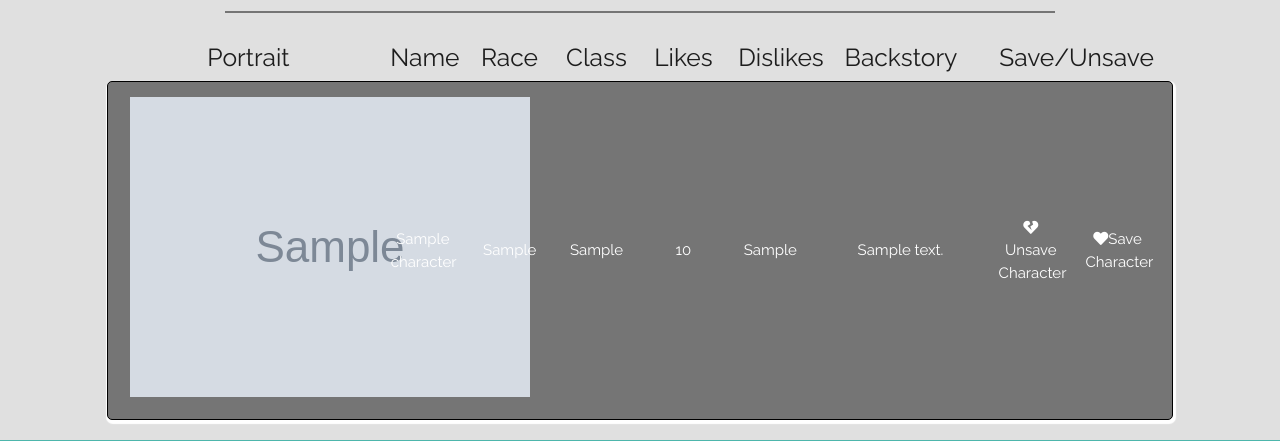
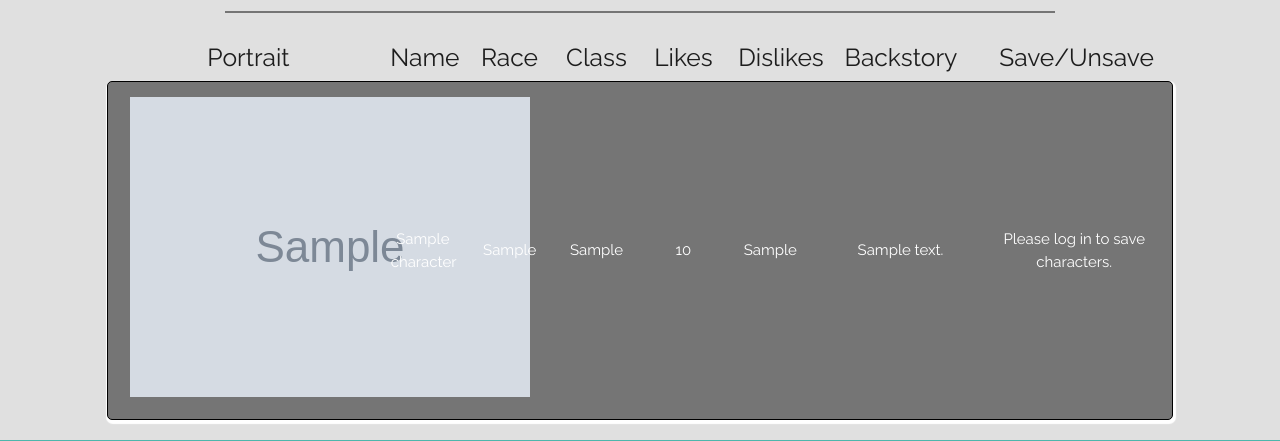
Before and after one commit to Code-Institute-Submissions/IBrazyI-The-Drunken-Goblin, a Flask app: page /search in a window 1280 px wide. Shown: the part 468-909 px from the top of the page. Run offline with Flask 2, Linux system fonts and the light colour scheme; grey boxes marked "Sample" are stand-in pictures; a database or web service that is not in the repository returns one stand-in record (values such as "Sample title"); parts of the project's set-up code (start-up, migrations or seed data) failed here and were passed over; some libraries are stand-ins or nearby versions.

Commit message:
Removed the ability for non logged in uses to save characters which would throw and error

```diff
--- a/static/css/style.css
+++ b/static/css/style.css
@@ -164,6 +164,10 @@ footer {
     font-family: 'Raleway', sans-serif;
 }
 
+.char-info {
+    margin-bottom: 10px;
+}
+
 @media (min-height: 800px) {
     .background-image-tavern {
         height: 50vh;
--- a/templates/tavern.html
+++ b/templates/tavern.html
@@ -62,8 +62,12 @@
             <div class="col l1">{{ character.character_likes }}</div>
             <div class="col l1">{{ character.character_dislikes }}</div>
             <div class="col l2">{{ character.character_bio }}</div>
+        {% if session.user %}
             <div class="col l1 save-buttons offset-s1"><a class="save-button-text" href="{{ url_for('removesavecharacter', character_id=character._id) }}"><i class="fas fa-heart-broken"></i>Unsave Character</a></div>
             <div class="col l1 save-buttons "><a class="save-button-text" href="{{ url_for('savecharacter', character_id=character._id) }}"><i class="fas fa-heart"></i>Save Character</a></div>
+            {% else %}
+            <div class="col l2">Please log in to save characters.</div>
+        {% endif %}
         </div>
     </div>
     {% if character["character_user"] == session.user %}
@@ -81,14 +85,17 @@
                 <div class="row">
                     <div class="row">
                         <div class="character-image col s8 offset-s2"><img src="{{ character.character_image }}"></div>
-                        <div class="col s8 offset-s2"><span>Name: </span>{{ character.character_name }}</div>
-                        <div class="col s8 offset-s2"><span>Race: </span>{{ character.character_race }}</div>
-                        <div class="col s8 offset-s2"><span>Class: </span>{{ character.character_class }}</div>
-                        <div class="col s8 offset-s2"><span>Likes: </span>{{ character.character_likes }}</div>
-                        <div class="col s8 offset-s2"><span>Dislikes: </span>{{ character.character_dislikes }}</div>
-                        <div class="col s8 offset-s2"><span>Bio: </span>{{ character.character_bio }}</div>
-                        <div class="col s5 save-buttons offset-s1"><a class="save-button-text" href="{{ url_for('removesavecharacter', character_id=character._id) }}"><i class="fas fa-heart-broken"></i>Unsave Character</a></div>
-                        <div class="col s5 save-buttons "><a class="save-button-text" href="{{ url_for('savecharacter', character_id=character._id) }}"><i class="fas fa-heart"></i>Save Character</a></div>
+                        <div class="char-info col s8 offset-s2"><span>Name: </span>{{ character.character_name }}</div>
+                        <div class="char-info col s8 offset-s2"><span>Race: </span>{{ character.character_race }}</div>
+                        <div class="char-info col s8 offset-s2"><span>Class: </span>{{ character.character_class }}</div>
+                        <div class="char-info col s8 offset-s2"><span>Likes: </span>{{ character.character_likes }}</div>
+                        <div class="char-info col s8 offset-s2"><span>Dislikes: </span>{{ character.character_dislikes }}</div>
+                        <div class="char-info col s8 offset-s2"><span>Bio: </span>{{ character.character_bio }}</div>
+                    {% if session.user %}
+                        <div class="char-info col s5 save-buttons offset-s1"><a class="save-button-text" href="{{ url_for('removesavecharacter', character_id=character._id) }}"><i class="fas fa-heart-broken"></i>Unsave Character</a></div>
+                        <div class="char-info col s5 save-buttons "><a class="save-button-text" href="{{ url_for('savecharacter', character_id=character._id) }}"><i class="fas fa-heart"></i>Save Character</a></div>
+                        {% else %}
+                    {% endif %}
                     </div>
                 {% if character["character_user"] == session.user %}
                     <div class="row">
```
Also changed, not shown: templates/profile.html (+8 -8 lines).
